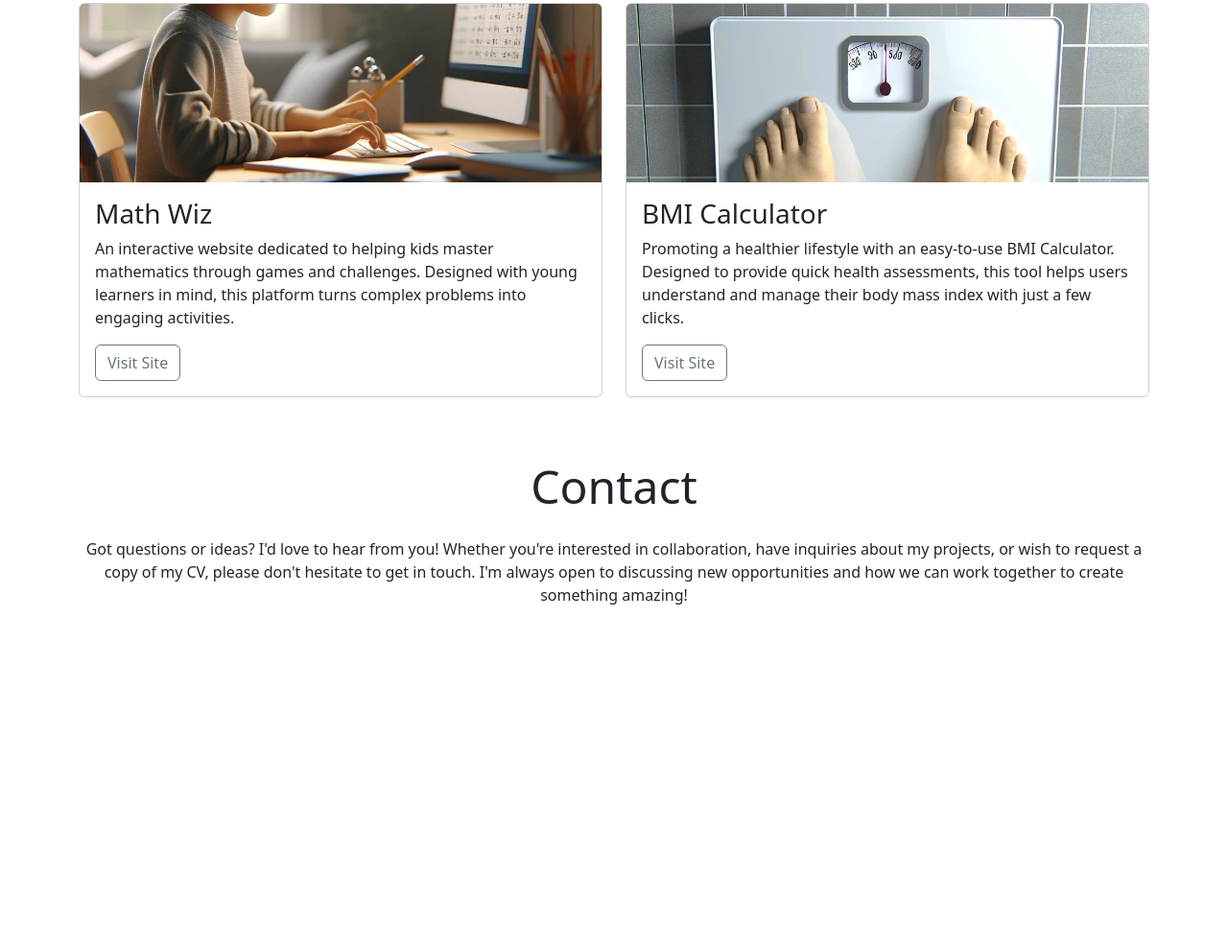
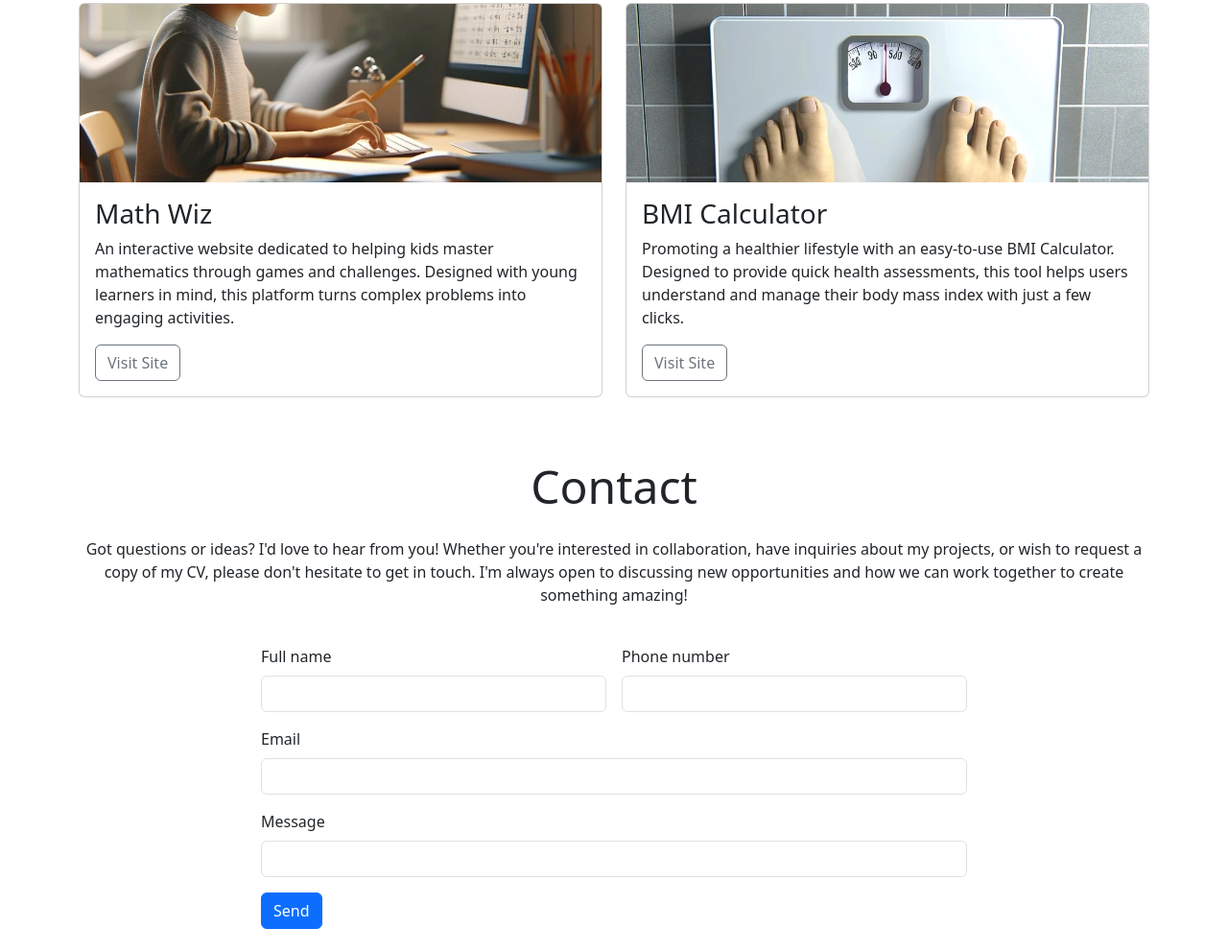
Before and after one commit to ParedesGab/3-portfolio-with-bootstrap-project, a plain HTML site: page index.html in a window 1280 px wide. Shown: the part 1421-2413 px from the top of the page at 96% size. Before the commit the page ends 2093 px from the top, so only its background shows below. Drawn offline with nearby package versions, Linux system fonts and the light colour scheme.

Commit message:
Add form section

```diff
--- a/index.html
+++ b/index.html
@@ -192,10 +192,32 @@
         </p>
       </div>
 
-        <!-- Footer responsive -->
-        <div class="col-12 col-md-10 col-lg-8">
-        <!--Add your form here -->
-        </div>
+      <!-- Footer responsive -->
+      <div class="col-12 col-md-10 col-lg-8 mb-4">
+        <!--Add your form here-->
+        <form class="row g-3">
+          <div class="col-md-6">
+            <label for="inputEmail4" class="form-label">Full name</label>
+            <input type="email" class="form-control" id="inputEmail4">
+          </div>
+          <div class="col-md-6">
+            <label for="inputPassword4" class="form-label">Phone number</label>
+            <input type="password" class="form-control" id="inputPassword4">
+          </div>
+          <div class="col-12">
+            <label for="inputAddress" class="form-label">Email</label>
+            <input type="text" class="form-control" id="inputAddress">
+          </div>
+          <div class="col-12">
+            <label for="inputAddress2" class="form-label">Message</label>
+            <input type="text" class="form-control" id="inputAddress2">
+          </div>
+
+          <div class="col-12">
+            <button type="submit" class="btn btn-primary">Send</button>
+          </div>
+        </form>
+      </div>
 
     </div>
   </footer>
```
